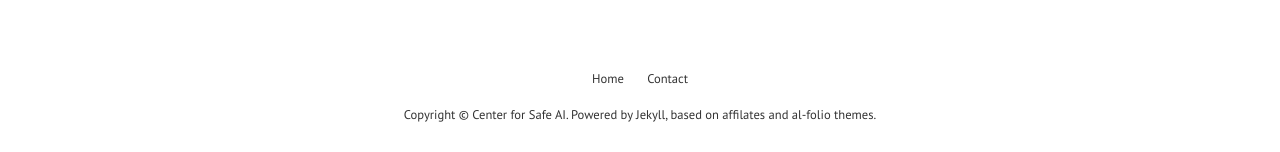
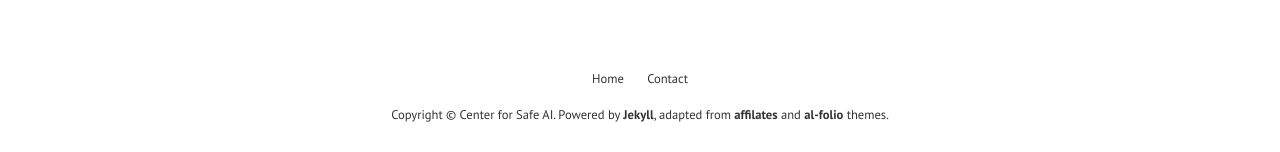
Before and after one commit to hildeweerts/safeai, a Jekyll site: the page built from _projects/fairlearn.md, in a window 1280 px wide and 1276 px high. Shown: the part 1121-1273 px from the top of the window. Built offline with Jekyll 4.4.1, drawn with Linux system fonts in a browser that asks for light colours.

Commit message:
Fix image size and text size of profiles on mobile (#6)
* hopefully fix hero

* add baseurl

* fix home page mobile

```diff
--- a/_includes/profilebox.html
+++ b/_includes/profilebox.html
@@ -5,7 +5,7 @@
         {% if page.image %} <img class="rounded mb-2 w-100" src="{{ site.baseurl }}/{{ page.image }}" alt="{{ page.title }}"> {% endif %}
     </a>
     <div class="card-block">
-        <h4 class="card-title mb-0"><a href="{{ page.url | absolute_url }}">{{ page.title }}</a></h4>
+        <h5 class="card-title mb-0"><a href="{{ page.url | absolute_url }}">{{ page.title }}</a></h5>
         <p class="card-text">{{ page.role }}</p>
     </div>
 </div>
--- a/_layouts/default.html
+++ b/_layouts/default.html
@@ -98,7 +98,7 @@
     {% endfor %}
     </ul>
     <div class="copyright small">
-       Copyright © {{site.title}}. Powered by Jekyll, based on affilates and al-folio themes.
+       Copyright © {{site.title}}. Powered by <a href="https://jekyllrb.com/"><b>Jekyll</b></a>, adapted from <a href="https://github.com/wowthemesnet/affiliates-jekyll-theme"><b>affilates</b></a> and <a href="https://github.com/alshedivat/al-folio"><b>al-folio</b></a> themes.
     </div>
 </footer>
 
--- a/assets/css/theme.scss
+++ b/assets/css/theme.scss
@@ -182,8 +182,6 @@
         line-height:1.8em;
     }
 }
-
-
 
 .hero-btn {
     background-color: $white;
@@ -730,6 +728,15 @@
     width: 50%;
 }
 
+@media (max-width: 480px) {
+    .profile {
+        padding-left: 0em;
+        padding-bottom: 2em;
+        width: 100%;
+
+    }
+}
+
 .small-profilebox  {
     .card-title {
         font-size: 1.2em;
```
